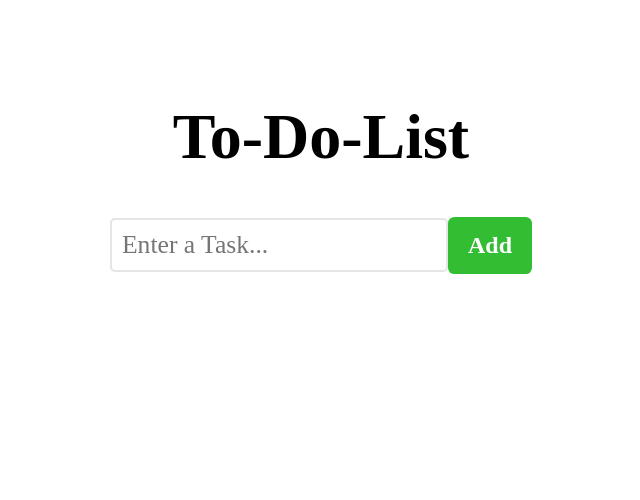
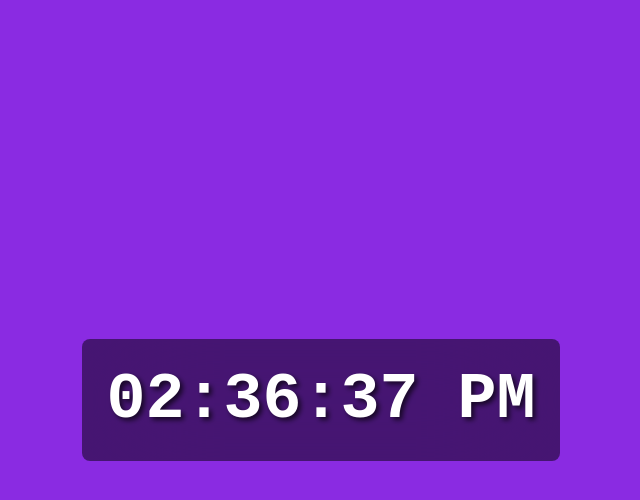
Before and after one commit to Antonio-Ribeiro626/React_App, a React (Vite) app: page / in a window 1280 px wide. Shown: the top 500 px of the page, without its empty margins (319-959 px from the left). Built offline with nearby package versions, Linux system fonts and the light colour scheme.

Commit message:
Clock Added

```diff
--- a/src/App.jsx
+++ b/src/App.jsx
@@ -1,13 +1,11 @@
-
-import TaskApp from './TaskApp'
-
+import DigitalClock from './DigitalClock'
 function App() {
 
 
   return(
     <>
 
-    <TaskApp />
+    <DigitalClock />
   </>
   )
 }
--- /dev/null
+++ b/src/DigitalClock.jsx
@@ -0,0 +1,45 @@
+import {useState , useEffect} from 'react'
+
+function DigitalClock(){
+
+  const [time, setTime] = useState(new Date())
+
+  useEffect(() => {
+    const intervalId = setInterval(() => {
+        setTime(new Date())
+    }, 1000);
+
+    return () => {
+      clearInterval(intervalId)
+    }
+
+  }, [])
+
+  function formatTime(){
+    let hours = time.getHours()
+    const minutes = time.getMinutes()
+    const seconds = time.getSeconds()
+    const meridiem = hours >= 12 ? "PM" : "AM"
+
+    hours = hours % 12 || 12
+    return `${padZero(hours)}:${padZero(minutes)}:${padZero(seconds)} ${meridiem}`
+  }
+
+  function padZero(number){
+      return (number < 10 ? "0" : "") + number
+  }
+
+return(
+
+      <div className="clock-container">
+            <div className="clock">
+              <span>{formatTime()}</span>
+            </div>
+
+      </div>
+
+)
+
+}
+
+export default DigitalClock
--- a/src/index.css
+++ b/src/index.css
@@ -1,6 +1,6 @@
 *{
-  font-family: 'Poppins';
   box-sizing: border-box;
+  margin: 0;
 
 }
 
@@ -259,3 +259,36 @@
 .delete-button, .move-button{
   margin-left: 10px;
 }
+
+@keyframes switch {
+  from { background: blueviolet;}
+  to{  background: purple;}
+}
+
+
+.clock-container{
+background-color: red;
+animation-name: switch;
+animation-duration: 4s ;
+transition: animation linear;
+animation-iteration-count: infinite;
+animation-direction: alternate;
+  color: white;
+  padding: 1rem;
+  display: flex;
+  align-items: center;
+  justify-content: center;
+  height: 100vh;
+  margin: 0;
+}
+
+.clock{
+ font-size: 5em;
+ font-weight: bold;
+ font-family: monospace;
+ text-shadow: 3px 3px 5px rgba(0, 0, 0, 0.671);
+ backdrop-filter: blur(60px);
+ background: rgba(0, 0, 0, 0.493);
+ padding: 1.5rem;
+ border-radius: .5rem;
+}
```
Also changed, not shown: src/UseEffect.jsx (added, +60 -0 lines), src/WidthHeight.jsx (added, +40 -0 lines).
